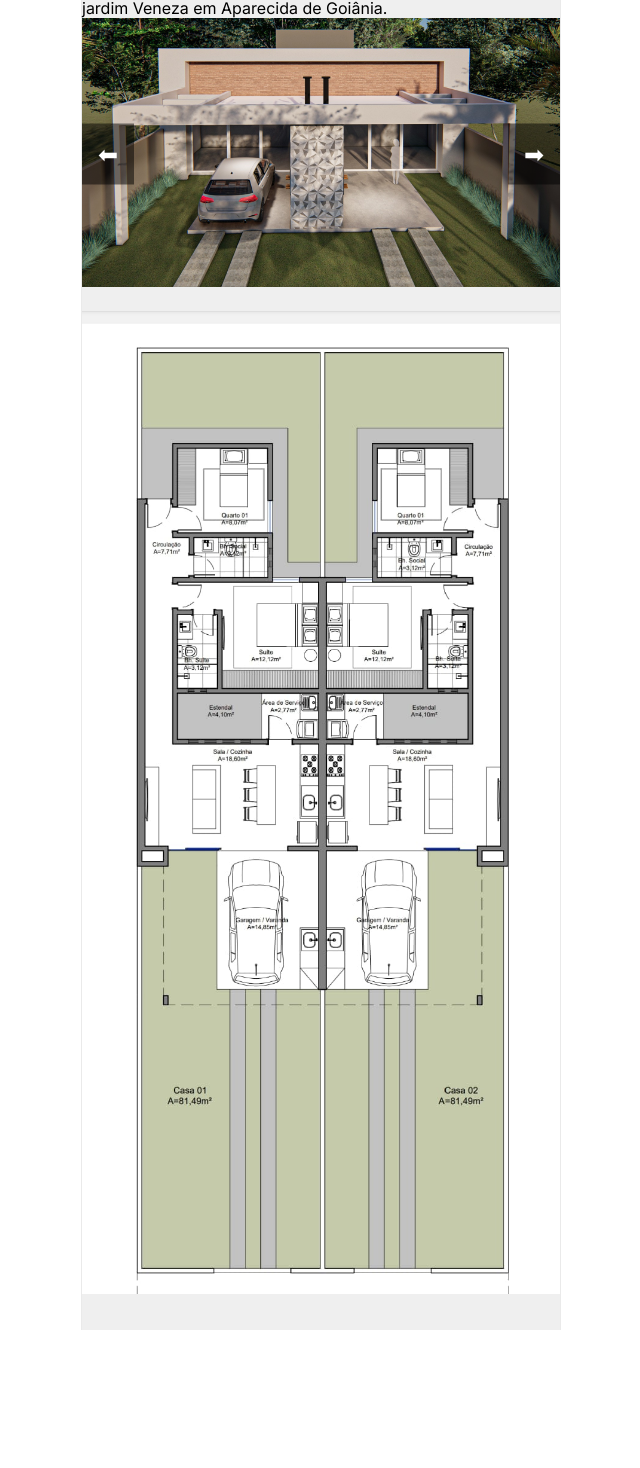
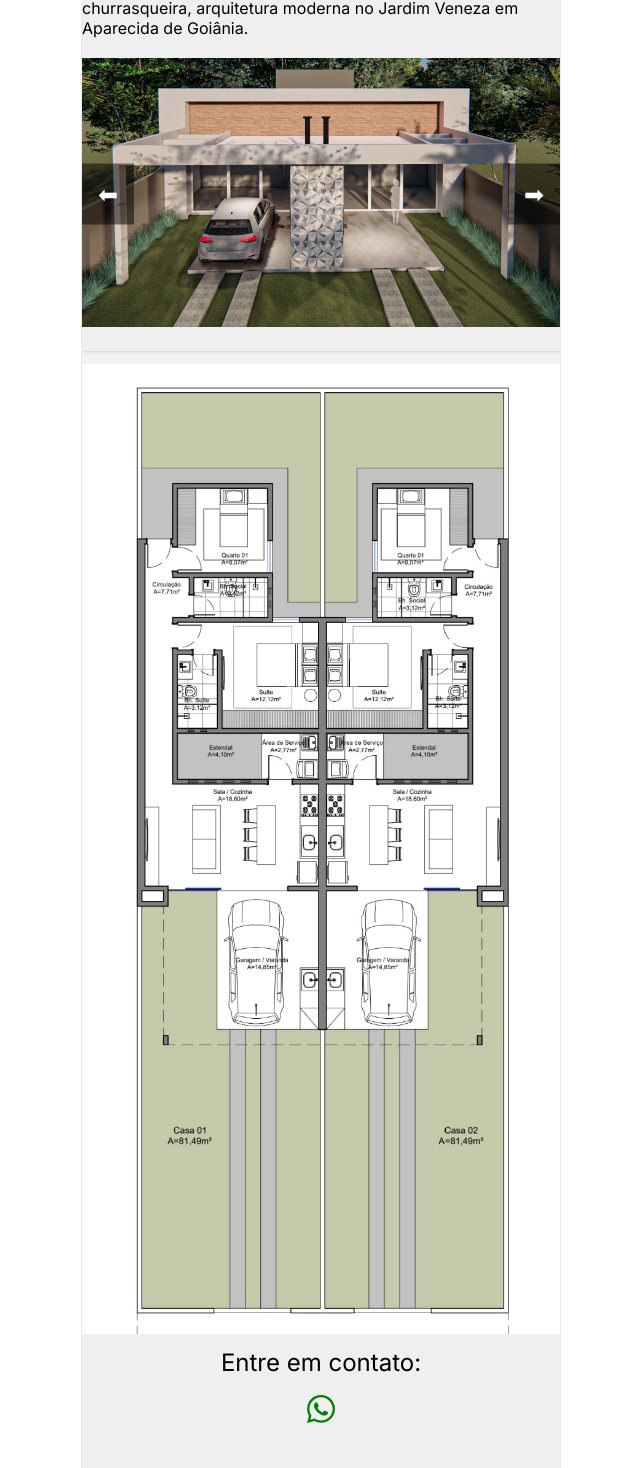
Before and after one commit to danielclaytonborgtx/DC-Imob, a React (Vite) app: page /slideshow in a window 1280 px wide. Shown: the part 98-1566 px from the top of the page, without its empty margins (319-959 px from the left). Before the commit the page ends 1428 px from the top, so only its background shows below. Built offline with nearby package versions, Linux system fonts and the light colour scheme.

Commit message:
commit 12

```diff
--- a/package.json
+++ b/package.json
@@ -15,6 +15,7 @@
     "pdfjs-dist": "^3.0.279",
     "react": "^18.2.0",
     "react-dom": "^18.2.0",
+    "react-icons": "^5.2.1",
     "react-router-dom": "^6.23.1",
     "react-slick": "^0.30.2",
     "react-slideshow-image": "^4.3.1",
--- a/src/pages/SlideShowPage/SlideShowPage.tsx
+++ b/src/pages/SlideShowPage/SlideShowPage.tsx
@@ -1,13 +1,41 @@
-import React, { useState } from "react";
+import { useState } from "react";
 import { Text } from "../../components/Text";
 import { Title } from "../../components/Title";
 import image2 from "../../assets/Image2.jpeg";
 import image3 from "../../assets/Image3.jpeg";
 import image4 from "../../assets/Image4.jpeg";
+import image5 from "../../assets/Image5.jpeg";
 import additionalImage from "../../assets/Imageplanta.jpeg"; // Imagem adicional
-import { Container, SlideshowContainer, Slide, PrevButton, NextButton, Image, AdditionalImageContainer } from "./styles";
+import {
+  Container,
+  SlideshowContainer,
+  Slide,
+  PrevButton,
+  NextButton,
+  Image,
+  AdditionalImageContainer,
+  FooterContainer,
+  ContactText,
+  WhatsappLink,
+  WhatsappIcon
+} from "./styles";
 
-const slideImages = [image2, image3, image4];
+const Footer = () => {
+  return (
+    <FooterContainer>
+      <ContactText>Entre em contato:</ContactText>
+      <WhatsappLink
+        href="https://wa.me/5562994336981"
+        target="_blank"
+        rel="noopener noreferrer"
+      >
+        <WhatsappIcon />
+      </WhatsappLink>
+    </FooterContainer>
+  );
+};
+
+const slideImages = [image2, image3, image4, image5];
 
 export function SlideShowPage() {
   const [currentSlide, setCurrentSlide] = useState(0);
@@ -20,20 +48,23 @@ export function SlideShowPage() {
     setCurrentSlide(currentSlide === 0 ? slideImages.length - 1 : currentSlide - 1);
   };
 
-  return React.createElement(
-    Container,
-    null,
-    React.createElement(Title, null, "Lançamentos"),
-    React.createElement(Text, null, "Casas de 2 quartos sendo uma suíte, arquitetura moderna no jardim Veneza em Aparecida de Goiânia."),
-    React.createElement(SlideshowContainer, null,
-      React.createElement(Slide, null,
-        React.createElement(PrevButton, { onClick: prevSlide }, "\u2B05"),
-        React.createElement(Image, { src: slideImages[currentSlide], alt: `Slide ${currentSlide + 1}` }),
-        React.createElement(NextButton, { onClick: nextSlide }, "\u27A1")
-      )
-    ),
-    React.createElement(AdditionalImageContainer, null,
-      React.createElement(Image, { src: additionalImage, alt: "Imagem Adicional" })
-    )
+  return (
+    <Container>
+      <Title>Lançamentos</Title>
+      <Text>Casas de 2 quartos sendo uma suíte, varanda gourmet com churrasqueira, arquitetura moderna no Jardim Veneza em Aparecida de Goiânia.</Text>
+      <SlideshowContainer>
+        <Slide>
+          <PrevButton onClick={prevSlide}>&#x2B05;</PrevButton>
+          <Image src={slideImages[currentSlide]} alt={`Slide ${currentSlide + 1}`} />
+          <NextButton onClick={nextSlide}>&#x27A1;</NextButton>
+        </Slide>
+      </SlideshowContainer>
+      <AdditionalImageContainer>
+        <Image src={additionalImage} alt="Imagem Adicional" />
+      </AdditionalImageContainer>
+      <Footer />
+    </Container>
   );
 }
+
+export default SlideShowPage; // Exportar o componente por padrão se necessário
--- a/src/pages/SlideShowPage/styles.ts
+++ b/src/pages/SlideShowPage/styles.ts
@@ -1,13 +1,15 @@
 import styled from 'styled-components';
+import { FaWhatsapp } from 'react-icons/fa';
 
 export const Container = styled.div`
-  /* Adicione estilos para o container principal, se necessário */
+  /* Estilos para o container principal, se necessário */
 `;
 
 export const SlideshowContainer = styled.div`
   position: relative;
   max-width: 1000px; /* Ajuste conforme necessário */
   margin: auto;
+  margin-top: 20px; /* Exemplo de margem entre o SlideshowContainer e o texto */
 `;
 
 export const Slide = styled.div`
@@ -56,3 +58,27 @@ export const AdditionalImageContainer = styled.div`
   margin: auto;
   padding-top: 20px; /* Espaço entre o slideshow e a imagem adicional */
 `;
+
+export const FooterContainer = styled.footer`
+  text-align: center;
+  padding: 10px 0;
+`;
+
+export const ContactText = styled.p`
+  margin-bottom: 10px; /* Espaço maior abaixo do texto */
+  font-size: 1.5rem;
+`;
+
+export const WhatsappLink = styled.a`
+  color: green;
+  font-size: 2rem;
+  transition: transform 0.3s;
+
+  &:hover {
+    transform: scale(1.5); /* Aumenta em 50% */
+  }
+`;
+
+export const WhatsappIcon = styled(FaWhatsapp)`
+  vertical-align: middle;
+`;
```
Also changed, not shown: 1 other file (tests, documents, lock files or other folders).
